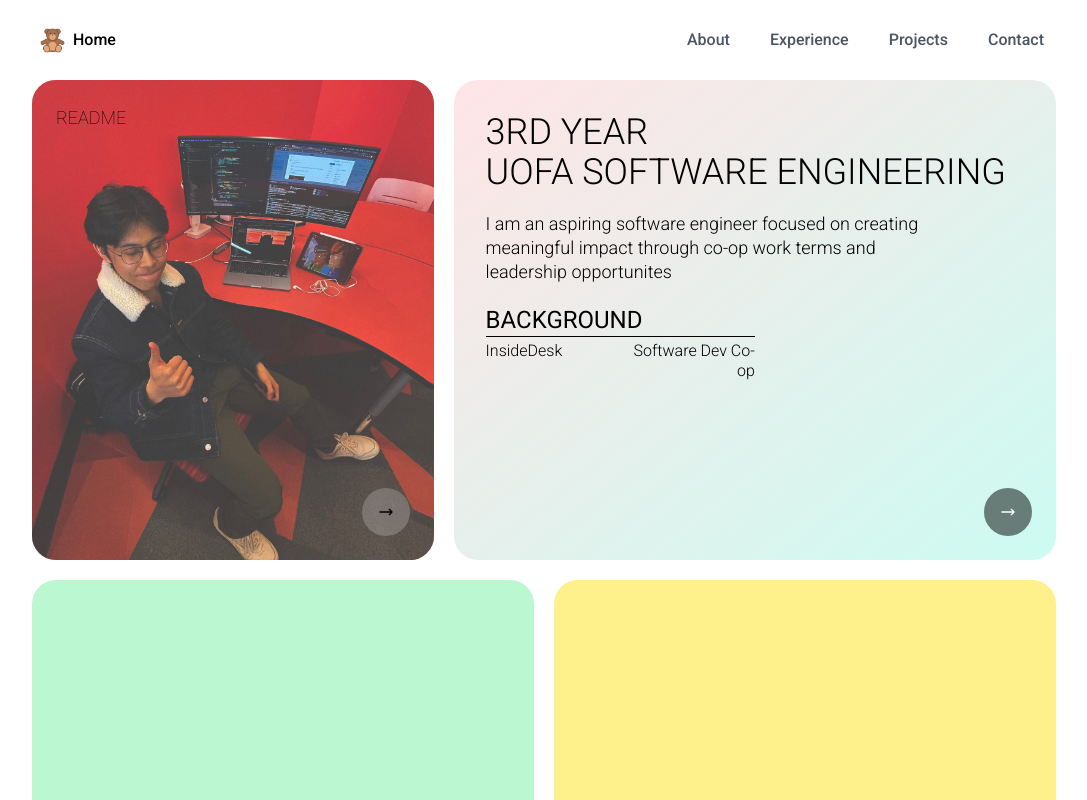
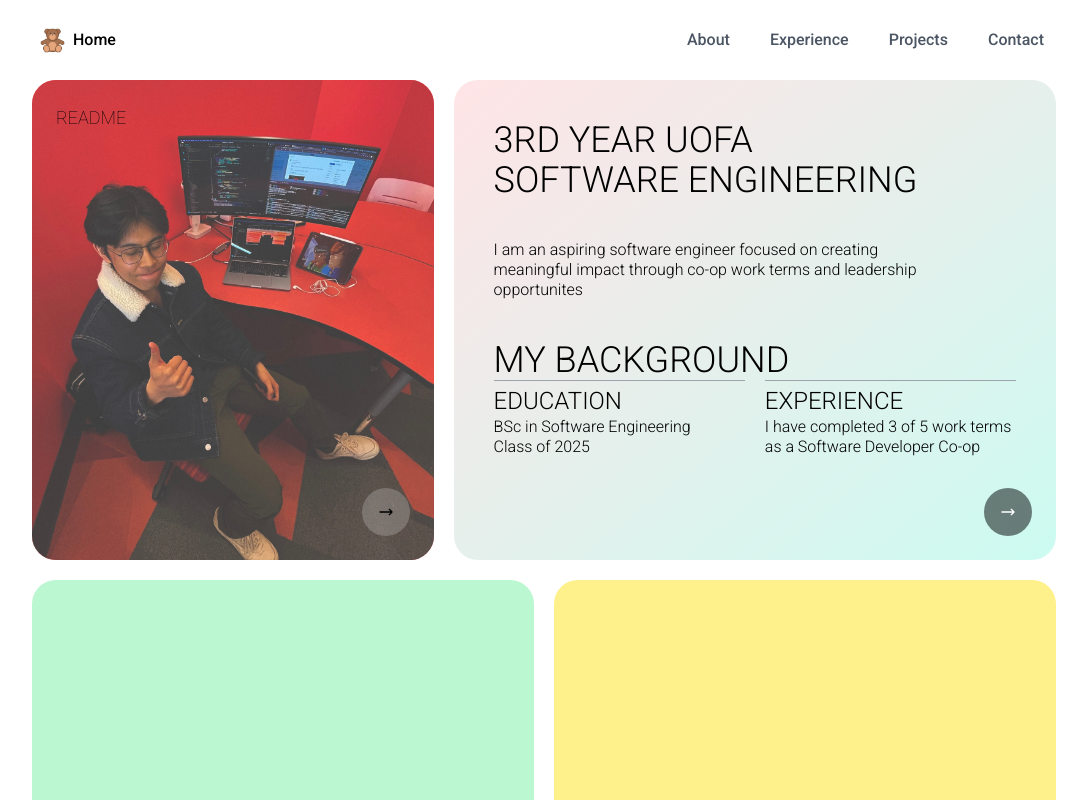
Before and after one commit to jdrco/self-portfolio, a Next.js app: page / in a window 1280 px wide. Shown: the top 800 px of the page, without its empty margins (96-1183 px from the left). Built offline with nearby package versions, Linux system fonts and the light colour scheme.

Commit message:
Finished Experience Widget

```diff
--- a/components/widgets/Experience.js
+++ b/components/widgets/Experience.js
@@ -4,19 +4,31 @@ import Link from 'next/link';
 
 const Experience = () => {
   return (
-    <div className="h-full flex flex-col p-8">
+    <div className="h-full flex flex-col p-10">
       <div className="text-3xl font-light sm:text-4xl">
-        3RD YEAR <br></br>UOFA SOFTWARE ENGINEERING
+        3RD YEAR UOFA<br></br>SOFTWARE ENGINEERING
       </div>
-      <div className="text-base mt-5 leading-5 font-light w-[85%] sm:text-lg sm:leading-6">
+      <div className="text-sm mt-5 sm:mt-10 leading-4 font-light w-[85%] sm:text-base sm:leading-5">
         I am an aspiring software engineer focused on creating meaningful impact
         through co-op work terms and leadership opportunites
       </div>
-      <div className="text-2xl mt-5">BACKGROUND</div>
-      <div className="flex flex-col">
-        <div className="w-1/2 flex pt-1 font-light border-t-[1px] border-black leading-5">
-          <div className="h-full w-1/2">InsideDesk</div>
-          <div className="h-full w-1/2 text-right">Software Dev Co-op</div>
+      <div className="text-3xl sm:text-4xl font-light mt-5 sm:mt-10">
+        MY BACKGROUND
+      </div>
+      <div className="flex flex-col sm:flex-row gap-2 sm:gap-5 mb-9">
+        <div className="sm:w-1/2 pt-1 font-light border-t-[1px] border-gray-400 leading-5">
+          <div className="h-full w-full">
+            <div className="text-xl sm:text-2xl">EDUCATION</div>
+            <div className="text-sm leading-4 sm:text-base sm:leading-5">
+              BSc in Software Engineering <br /> Class of 2025
+            </div>
+          </div>
+        </div>
+        <div className="sm:w-1/2 flex flex-col pt-1 font-light border-t-[1px] border-gray-400 leading-5">
+          <div className="text-xl sm:text-2xl">EXPERIENCE</div>
+          <div className="text-sm leading-4 sm:text-base sm:leading-5">
+            I have completed 3 of 5 work terms as a Software Developer Co-op
+          </div>
         </div>
       </div>
       <Link href="/about">
```
